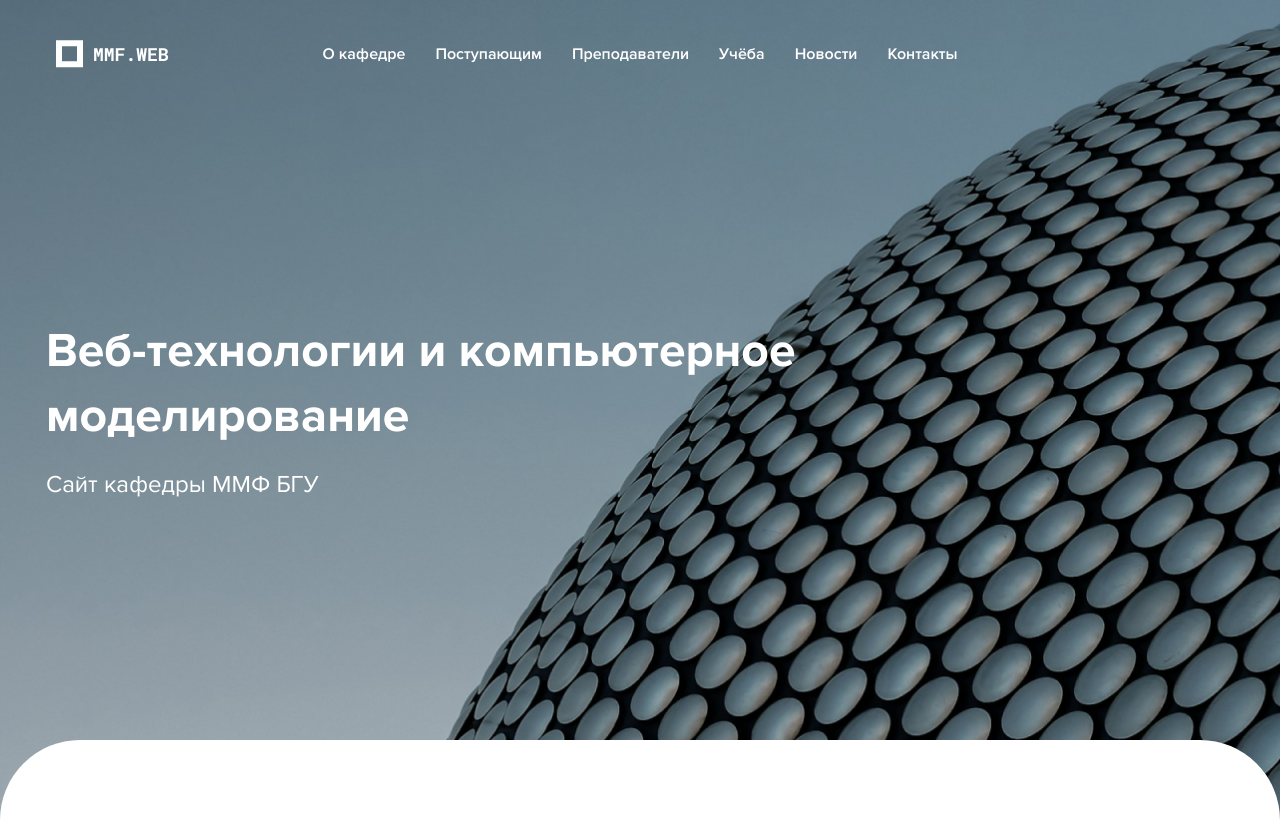
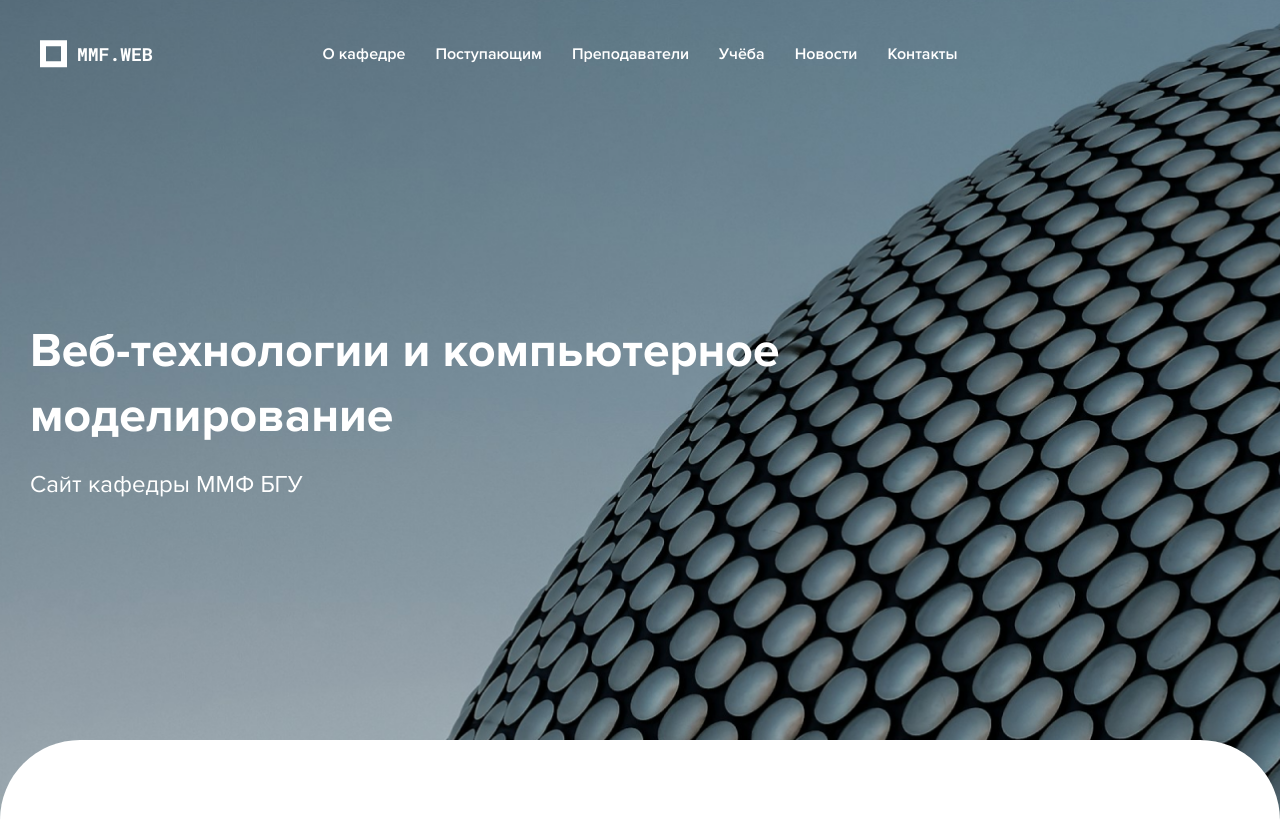
Before and after one commit to soloVlad/department-client, a React (Vite) app: page / in a window 1280 px wide. Shown: the top 821 px of the page. Built offline with nearby package versions, Linux system fonts and the light colour scheme.

Commit message:
fix: spacing & gapping sizes

```diff
--- a/src/pages/home/Home.page.tsx
+++ b/src/pages/home/Home.page.tsx
@@ -15,10 +15,11 @@ const HomePage: FC = () => {
 			<BackgroundImage
 				className={classes.bgContainer}
 				mih={820}
+				px={20}
 				src={WelcomeBgImageUrl}
 			>
 				<Container className={classes.welcomeContainer}>
-					<Title order={1} maw={750}>
+					<Title order={1} maw={760}>
 						Веб-технологии и компьютерное моделирование
 					</Title>
 
--- a/src/theme/components/Container/Container.ts
+++ b/src/theme/components/Container/Container.ts
@@ -3,5 +3,6 @@ import { Container } from "@mantine/core";
 export default Container.extend({
 	defaultProps: {
 		size: 1220,
+		px: 0,
 	},
 });
```
